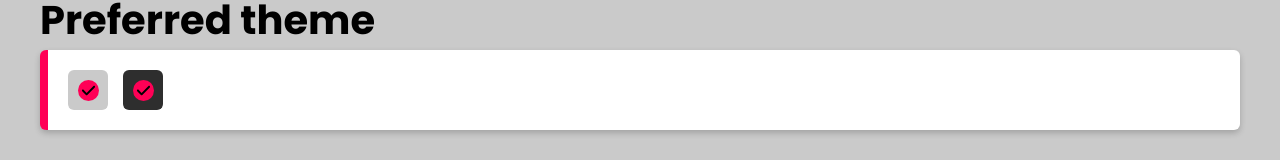
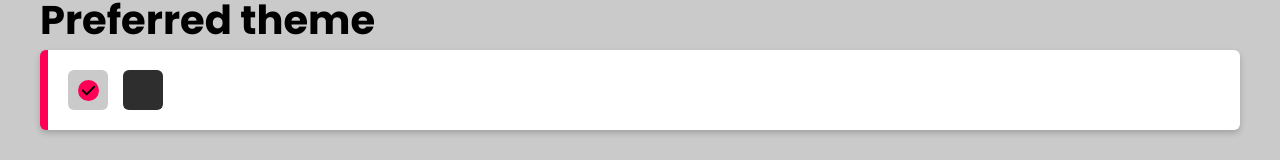
Before and after one commit to ecpieritz/find-recipes, a React (Create React App) app: page /settings in a window 1280 px wide. Shown: the part 148-308 px from the top of the page. Built offline with nearby package versions, Linux system fonts and the light colour scheme.

Commit message:
Added useState into themes

```diff
--- a/src/pages/Settings.js
+++ b/src/pages/Settings.js
@@ -1,21 +1,27 @@
 import React from "react";
 import { FontAwesomeIcon } from "@fortawesome/react-fontawesome";
 import { faCheck } from "@fortawesome/free-solid-svg-icons";
+import { useState } from "react";
 
 function Settings() {
+  const [theme, setTheme] = useState("light");
   return (
     <div className="fr-settings section">
       <h2>Preferred theme</h2>
       <div className="fr-settings__options-container">
         <div className="fr-settings__options-container__option light">
-          <div className="check ">
-            <FontAwesomeIcon icon={faCheck} />
-          </div>
+          {theme === "light" && (
+            <div className="check ">
+              <FontAwesomeIcon icon={faCheck} />
+            </div>
+          )}
         </div>
         <div className="fr-settings__options-container__option dark">
-          <div className="check">
-            <FontAwesomeIcon icon={faCheck} />
-          </div>
+          {theme === "dark" && (
+            <div className="check ">
+              <FontAwesomeIcon icon={faCheck} />
+            </div>
+          )}
         </div>
       </div>
       <h2>Primary color</h2>
```
